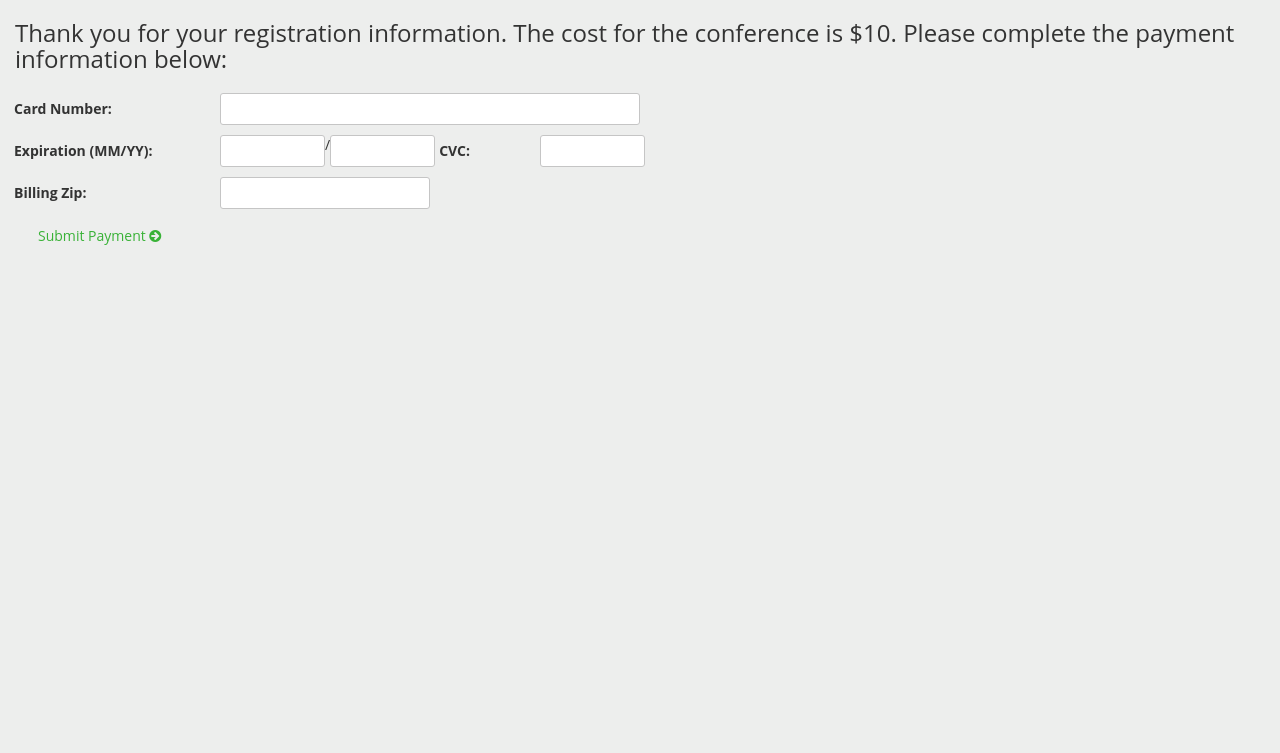
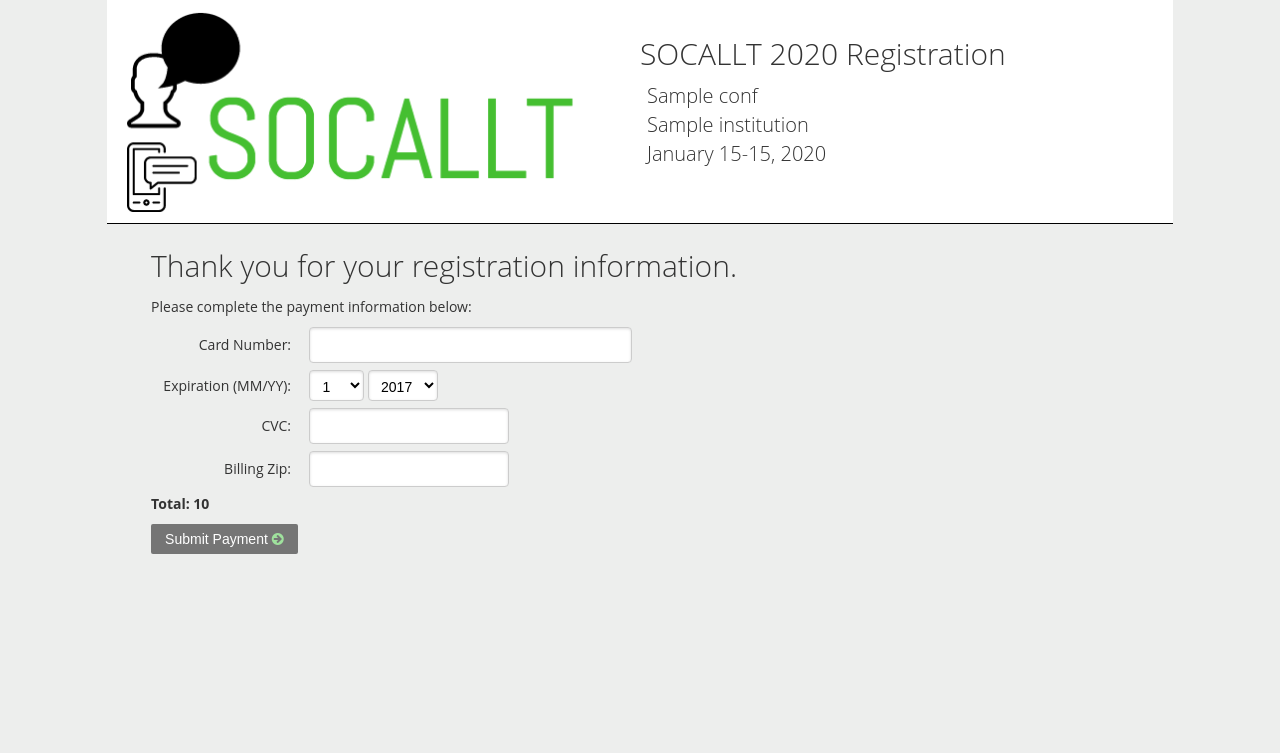
Before and after one commit to Open-Conference-App/open_conference_app, a Flask app: template OCAPP/assets/templates/credit_card.html in a window 1280 px wide. Shown: the top 753 px of the page. Run offline with Flask 2, Linux system fonts and the light colour scheme; the template is opened without the code that fills it: most values are stand-ins (such as "Sample title", 1, 10 or a date in 2020); parts of the project's set-up code (start-up, migrations or seed data) failed here and were passed over; some libraries are stand-ins or nearby versions.

Commit message:
quick changes

```diff
--- a/OCAPP/Controllers/Conferences.py
+++ b/OCAPP/Controllers/Conferences.py
@@ -1,5 +1,5 @@
 from flask import render_template, session, request, redirect, flash
-from OCAPP import app, sentry, savepoint, rollback, csrf
+from OCAPP import app, savepoint, rollback, csrf
 from flask.ext.mail import Message
 from OCAPP.config.sensitive import Sens
 sens = Sens()
@@ -166,11 +166,11 @@ def register_user(conference_id):
 
 
 
-# TEST ROUTE FOR RENDERING CREDIT CARD INFORMATION CHETAN 12/20/16
-@app.route('/creditcard')
-def cctest():
-	member = {"id": 1}
-	return render_template('credit_card.html', member = member, conf_id = 1, member_cost=30)
+# # TEST ROUTE FOR RENDERING CREDIT CARD INFORMATION CHETAN 12/20/16
+# @app.route('/creditcard')
+# def cctest():
+# 	member = {"id": 1}
+# 	return render_template('credit_card.html', member=member, conf_id = 1, member_cost=30)
 
 
 #pay for conference attendance/membership fees(which are one and the same, user must already exist)
@@ -204,9 +204,10 @@ def pay(conference_id, member_id):
 				err = body['error']
 				for var in err:
 					resp_object['error'].append(var)
-				sentry.captureException()
+				# sentry.captureException()
 			except Exception as e:
-				sentry.captureException()
+				pass
+				# sentry.captureException()
 		return json.dumps(resp_object)
 
 
@@ -288,8 +289,6 @@ def submit_proposal(conference_id):
 			"data": {"data": data}
 			}
 
-			print presenter
-
 			if not presenter['is_member']:
 				email_data['plain_message'] += ' You may regsiter and pay for the conference at that time.'
 			email_data['plain_message'] += ' Thank you.'
--- a/OCAPP/__init__.py
+++ b/OCAPP/__init__.py
@@ -5,8 +5,8 @@ sens = Sens()
 app = Flask('OCAPP', static_folder=sens.root_path + '/assets/static', template_folder=sens.root_path + '/assets/templates')
 app.secret_key = sens.secret_key
 csrf = SeaSurf(app)
-from raven.contrib.flask import Sentry
-sentry = Sentry(app, dsn='https://b0e8b593f1fd45b89b29bc3675cb3807:ad556a25e6a54c98be03bbcfef090a80@sentry.io/111734')
+# from raven.contrib.flask import Sentry
+# sentry = Sentry(app, dsn='https://b0e8b593f1fd45b89b29bc3675cb3807:ad556a25e6a54c98be03bbcfef090a80@sentry.io/111734')
 
 from sqlalchemy.orm import sessionmaker
 from sqlalchemy.ext.declarative import declarative_base
@@ -102,7 +102,7 @@ db.BaseChanges = BaseChanges()
 # from OCAPP.Models import Address, Vendor, Conference, Institution, Member, Presentation, State, Vendor,PresentationType
 # db.Base.metadata.create_all(db.engine)
 from OCAPP import routes
-from OCAPP.Schema import State, Address, Institution, Conference, Member, Presentation, Vendor, PresentationType
+# from OCAPP.Schema import State, Address, Institution, Conference, Member, Presentation, Vendor, PresentationType
 from OCAPP.Schema.State import State
 from OCAPP.Schema.Address import Address
 from OCAPP.Schema.Institution import Institution
--- a/OCAPP/assets/static/js/credit_card.js
+++ b/OCAPP/assets/static/js/credit_card.js
@@ -31,9 +31,7 @@ function stripeResponseHandler(status, response) {
 
 	}
 	member_cost = $form.find('.member_cost').val()
-	console.log("THE MEMBER COST IS!!!")
-	console.log(member_cost)
-	console.log(csrf_token_js)
+
 	$.ajax({
 		method:"post",
 		data: {"token": token,
--- a/OCAPP/assets/templates/credit_card.html
+++ b/OCAPP/assets/templates/credit_card.html
@@ -1,61 +1,93 @@
-<!DOCTYPE html>
-<html>
-<head>
-  <title>SOCALLT Credit Card Payment</title>
-  {%with csrf_tok = csrf_token()%}
-  <script type="text/javascript">
-    var csrf_token_js = '{{csrf_tok}}';
-  </script>
-  <link rel="stylesheet" href="{{ url_for('static',filename='css/spectre.min.css') }}"/>
-  <link rel="stylesheet" href="https://maxcdn.bootstrapcdn.com/bootstrap/3.3.7/css/bootstrap.min.css" integrity="sha384-BVYiiSIFeK1dGmJRAkycuHAHRg32OmUcww7on3RYdg4Va+PmSTsz/K68vbdEjh4u" crossorigin="anonymous">
+{% extends 'layouts/base.html' %}
+
+{% block head %}
+ {{ super() }}
+
   <link rel="stylesheet" href="{{ url_for('static', filename='css/custom.css')}}"/>
   <link rel="stylesheet" href="{{ url_for('static',filename='css/font-awesome-4.6.3/css/font-awesome.min.css') }}"/>
   <link rel='stylesheet' href="{{ url_for('static',filename='css/styles.css') }}"/>
-  <script src="{{ url_for('static',filename='js/jquery-3.1.1.js') }}"></script>
-  <script src="{{ url_for('static',filename='js/moment.js') }}"></script>
-  <script type="text/javascript" src="{{ url_for('static',filename='js/validations.js') }}"></script>
-  <script type="text/javascript" src="{{ url_for('static',filename='js/script.js') }}"></script>
   <script type="text/javascript" src="{{ url_for('static',filename='js/credit_card.js') }}"></script>
   <script type="text/javascript" src="https://js.stripe.com/v2/"></script>
   <script type="text/javascript">Stripe.setPublishableKey("pk_test_xpE6AzgUAUBlHakgoTrS6yz8")</script>
-  <script>
-      var mem_id = {{member["id"]}};
-      var conf_id = {{conf_id}};
+  <script type="text/javascript">
+  {% with csrf_tok = csrf_token() %}
+    var csrf_token_js = '{{csrf_tok}}';
+
+    var mem_id = {{ member["id"] }};
+    var conf_id = {{ conf_id }};
+  {% endwith %}
+  $(document).ready(function(){
+    $('input[name="_csrf_token"]').val(csrf_token_js);
+  })
   </script>
+{% endblock %}
+{% block body %}
 
-
-
-</head>
-
-<div class="container-fluid centered">
-  <h3>Thank you for your registration information. The cost for the conference is ${{member_cost}}. Please complete the payment information below:</h3>
-    <form class="form-horizontal" id="payment-form">
+  <div class="pure-u-1">
+    <div class='pure-g'>
+      <div class='pure-u-1-24'></div>
+      <div class='pure-u-22-24'>
+        <h3>Thank you for your registration information.</h3>
+        <p>Please complete the payment information below:</p>
+          <form class="pure-form pure-form-aligned" id="payment-form">
             <span class="payment-errors"></span>
-      <input type="hidden" name="member_cost" class="member_cost" value={{member_cost}}>
-      <input type="hidden" name="_csrf_token" value="{{ csrf_tok }}">
-      <div class="form-group">
-        <label class='form-label col-2' for='number'>Card Number:</label>
-        <input class='form-input col-xs-4' type="text" data-stripe="number">
+            <input type="hidden" name="member_cost" class="member_cost" value={{ member_cost }}>
+            <input type="hidden" name="_csrf_token" value="">
+            <div class='pure-g'>
+              <div class="pure-u-1 pure-control-group">
+                <label class='' for='number'>Card Number:</label>
+                <!-- <div class='pure-g'> -->
+                  <input class='pure-input-1-3' type="text" data-stripe="number">
+                <!-- </div> -->
               </div>
 
-      <div class="form-group">
-        <label class='form-label col-2' for='exp'>Expiration (MM/YY):</label>
-        <input type="text" class='form-input col-xs-1' data-stripe="exp_month">
-        <span> / </span>
-        <input type="text" class='form-input col-xs-1' data-stripe="exp_year">
-
-        <label class='form-label col-1' for='cvc'>CVC:</label>
-        <input class='form-input col-xs-1' type="text" data-stripe="cvc">
+              <div class="pure-u-1">
+                <div class='pure-g'>
+                  <div class='pure-u-1 pure-control-group'>
+                    <label for='exp-month'>Expiration (MM/YY):</label>
+                    <select data-stripe="exp_month">
+                      <option value='01'>1</option>
+                      <option value='02'>2</option>
+                      <option value='03'>3</option>
+                      <option value='04'>4</option>
+                      <option value='05'>5</option>
+                      <option value='06'>6</option>
+                      <option value='07'>7</option>
+                      <option value='08'>8</option>
+                      <option value='09'>9</option>
+                      <option value='10'>10</option>
+                      <option value='11'>11</option>
+                      <option value='12'>12</option>
+                    </select>
+                    <select data-stripe="exp_year">
+                      <option value='2017'>2017</option>
+                      <option value='2018'>2018</option>
+                      <option value='2019'>2019</option>
+                      <option value='2020'>2020</option>
+                    </select>
+                  </div>
+                  <div class='pure-u-1 pure-control-group'>
+                    <label for='cvc'>CVC:</label>
+                    <input type="text" data-stripe="cvc">
+                  </div>
+                </div>
               </div>
 
-      <div class="form-group">
-        <label class='form-label col-2' for='zip'>Billing Zip:</label>
-        <input class='form-input col-xs-2' name="zip" type="text" data-stripe="address_zip">
+              <div class="pure-u-1 pure-control-group">
+                <label for='zip'>Billing Zip:</label>
+                <input type="text" data-stripe="address_zip">
               </div>
 
-      <div class="btn-group">
-        <button type="submit" class="submit btn primary">Submit Payment <i class="fa fa-arrow-circle-right" aria-hidden="false"></i></button>
+              <div class='pure-u-1'>
+                <p><b>Total: {{ member_cost }}</b></p>
+              </div>
+              <div class="pure-u-1 pure-button-group">
+                <button type="submit" class="submit pure-button">Submit Payment <i class="fa fa-arrow-circle-right green" aria-hidden="false"></i></button>
+              </div>
             </div>
         </form>
-  {%endwith%}
         </div>
+        <div class='pure-u-1-24'></div>
+    </div>
+  </div>
+{% endblock %}
--- a/OCAPP/assets/templates/layouts/base.html
+++ b/OCAPP/assets/templates/layouts/base.html
@@ -5,7 +5,6 @@
 	<title>SOCALLT Members</title>
 	<link rel="stylesheet" href="https://unpkg.com/purecss@0.6.1/build/pure-min.css" integrity="sha384-CCTZv2q9I9m3UOxRLaJneXrrqKwUNOzZ6NGEUMwHtShDJ+nCoiXJCAgi05KfkLGY" crossorigin="anonymous">
 	<link rel="stylesheet" href="{{ url_for('static',filename='css/spectre.min.css') }}"/>
-	<!-- <link rel="stylesheet" href="https://maxcdn.bootstrapcdn.com/bootstrap/3.3.7/css/bootstrap.min.css" integrity="sha384-BVYiiSIFeK1dGmJRAkycuHAHRg32OmUcww7on3RYdg4Va+PmSTsz/K68vbdEjh4u" crossorigin="anonymous"> -->
 	<!-- <link rel="stylesheet" href="{{ url_for('static', filename='css/custom.css')}}"/> -->
 	<link rel="stylesheet" href="{{ url_for('static',filename='css/font-awesome-4.6.3/css/font-awesome.min.css') }}"/>
 	<link rel='stylesheet' href="{{ url_for('static',filename='css/styles.css') }}"/>
```
Also changed, not shown: OCAPP/Controllers/Sessions.py (+5 -5 lines), OCAPP/routes.py (+9 -1 lines), OCAPP/Schema/__init__.py (added). Lines whose indentation alone changed are shown as unchanged.
